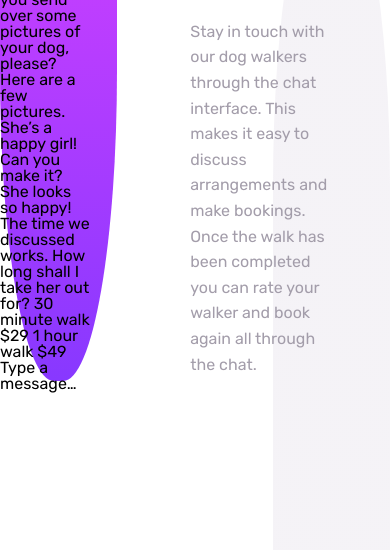
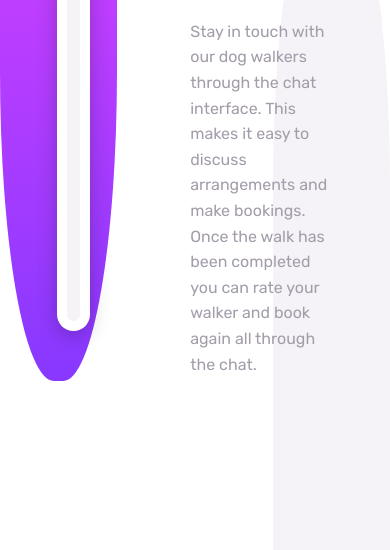
Before and after one commit to KNXCSdev/ChatAppInterPractice, a plain HTML site: page index.html in a window 390 px wide. Shown: the part 294-844 px from the top of the page. Drawn offline with Linux system fonts and the light colour scheme.

Commit message:
PhoneOutline

```diff
--- a/index.html
+++ b/index.html
@@ -18,10 +18,9 @@
   <body>
     <main class="main">
       <div class="left">
-        Samuel Green Available to Walk That sounds great. I’d be happy with that. Could you send
-        over some pictures of your dog, please? Here are a few pictures. She’s a happy girl! Can you
-        make it? She looks so happy! The time we discussed works. How long shall I take her out for?
-        30 minute walk $29 1 hour walk $49 Type a message…
+        <div class="left-phone">
+          <div class="left-phone-main"></div>
+        </div>
       </div>
       <div class="right">
         <h1 class="primary-heading">Simple booking</h1>
@@ -34,3 +33,7 @@
     </main>
   </body>
 </html>
+<!-- Samuel Green Available to Walk That sounds great. I’d be happy with that. Could you send
+over some pictures of your dog, please? Here are a few pictures. She’s a happy girl! Can
+you make it? She looks so happy! The time we discussed works. How long shall I take her
+out for? 30 minute walk $29 1 hour walk $49 Type a message… -->
--- a/main.scss
+++ b/main.scss
@@ -70,6 +70,26 @@ body {
 }
 .left {
   flex-basis: 50%;
+  display: flex;
+  justify-content: right;
+  align-items: center;
+  height: 100%;
+  &-phone {
+    height: 60%;
+    width: 37%;
+    padding: 1rem;
+    background-color: var(--white);
+    box-shadow: 0 5px 20px rgba(0, 0, 0, 0.233);
+    border-radius: 30px;
+    margin-bottom: 10rem;
+
+    &-main {
+      background-color: var(--lightgrayishviolet);
+      height: 100%;
+      width: 100%;
+      border-radius: 30px;
+    }
+  }
 }
 .right {
   flex-basis: 50%;
```
Also changed, not shown: css/main.css.
